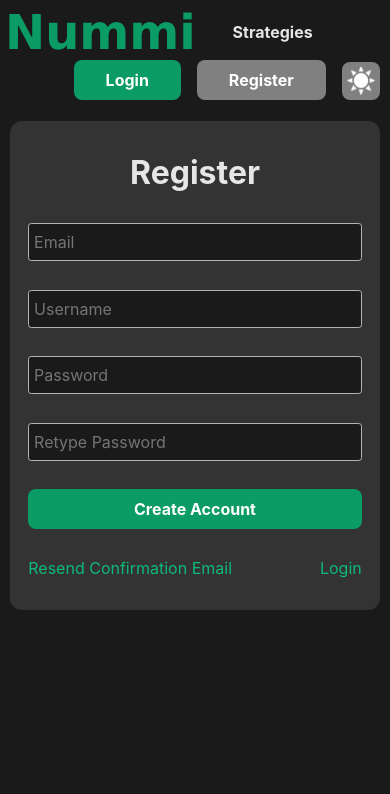
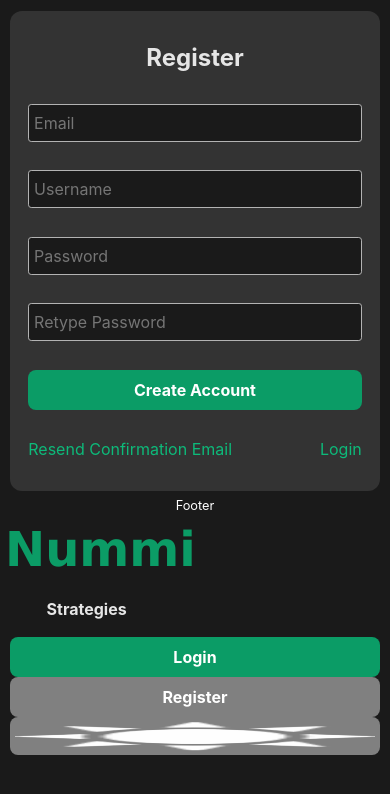
Before and after one commit to bmartin5263/Nummi-UI, a Next.js app: page /register in a window 390 px wide. Shown: the top 794 px of the page. Built offline with nearby package versions, Linux system fonts and the light colour scheme; no server answers.

Commit message:
make ui responsive

```diff
--- /dev/null
+++ b/components/footer.js
@@ -0,0 +1,13 @@
+import RowBreak from "./rowBreak";
+
+function Footer() {
+  return (
+    <>
+      <p style={{margin: ".6em auto", fontSize: ".8em"}}>
+        Footer
+      </p>
+    </>
+  );
+}
+
+export default Footer;
--- a/components/layout.js
+++ b/components/layout.js
@@ -2,15 +2,10 @@ import Head from 'next/head';
 import Navigation from './navigation';
 import { useContext } from "react";
 import ThemeContext from '../components/themeContext'
-import Banner from './banner';
-import useLog from '../hooks/useLog';
-
-export const siteTitle = 'Nummi';
+import Footer from './footer';
+import RowBreak from './rowBreak';
 
 export default function Layout({ children }) {
-  // const log = useLog("Layout");
-  // log("render layout");
-  const theme = useContext(ThemeContext);
   return (
     <>
       <Head>
@@ -28,6 +23,8 @@ export default function Layout({ children }) {
         <div className='flex-content'>
           <Navigation />
           <main>{children}</main>
+          <Footer/>
+          <RowBreak/>
         </div>
       </div>
     </>
--- a/components/textField.js
+++ b/components/textField.tsx
@@ -4,14 +4,22 @@ import { useState } from 'react';
 
 const log = useLog("TextField")
 
-function TextField({name, title, warning, type, className}) {
+type TextFieldProps = {
+  name: string,
+  title: string,
+  warning: string,
+  type: string,
+  className: string
+}
+
+function TextField({name, title, warning, type, className}: TextFieldProps) {
   const [text, setText] = useState("");
 
   const defaultStyle = {
     display: 'flex',
     flexWrap: 'wrap',
     width: '100%'
-  };
+  } as const;
 
   const handleChange = (event) => {
     let value = event.target.value;
--- a/pages/confirm-email.js
+++ b/pages/confirm-email.js
@@ -1,5 +1,4 @@
 import Head from 'next/head';
-import Layout, { siteTitle } from '../components/layout';
 import RowBreak from '../components/rowBreak';
 import nummiClient from '../util/nummiClient';
 import useLog from '../hooks/useLog';
--- a/pages/email-confirmation-sent.js
+++ b/pages/confirmation-email-sent.js
@@ -1,5 +1,4 @@
 import Head from 'next/head';
-import Layout, { siteTitle } from '../components/layout';
 import RowBreak from '../components/rowBreak';
 import nummiClient from '../util/nummiClient';
 import { useRouter } from 'next/router';
@@ -35,10 +34,9 @@ export default function EmailConfirmationSent() {
         <Banner className={(bannerError ? " banner-error" : " banner-disabled")}>
           {bannerError}
         </Banner>
-        <div className='flex-wrapped' style={{justifyContent: 'center', gap: ".5em"}}>
+        <div className='flex-wrapped' style={{justifyContent: 'center'}}>
           <RowBreak height={"14em"}></RowBreak>
-          <h1 className="center-header">Confirmation Email Sent</h1>
-          <RowBreak></RowBreak>
+          <h1 className="center-header">Confirmation Email Sent</h1><RowBreak height={"2em"}></RowBreak>
           <button className="button" onClick={handleResendEmail}>
             {clicked ? <span className='loader'></span> : "Resend Confirmation Email"}
           </button>
--- a/pages/index.js
+++ b/pages/index.js
@@ -1,12 +1,11 @@
 import Head from 'next/head';
-import Layout, { siteTitle } from '../components/layout';
 import RowBreak from '../components/rowBreak';
 
 export default function Home() {
   return (
       <>
         <Head>
-          <title>{siteTitle}</title>
+          <title>Nummi</title>
         </Head>
         <div className='flex-wrapped' style={{justifyContent: 'center'}}>
           <RowBreak height={"4em"}></RowBreak>
--- a/pages/register/index.js
+++ b/pages/register/index.js
@@ -83,7 +83,7 @@ function RegisterPage() {
     try {
       const res = await nummiClient.post("register", data);
       console.log(res.data);
-      router.push("/email-confirmation-sent?email=" + email)
+      router.push("/confirmation-email-sent?email=" + email)
     }
     catch (error) {
       const data = error.response?.data;
@@ -117,21 +117,17 @@ function RegisterPage() {
       <Head>
         <title>Register</title>
       </Head>
+      <article>
         <RowBreak height={".6em"}/>
         <Banner className={styles.banner + (bannerError ? " banner-error" : " banner-disabled")}>
           {bannerError}
         </Banner>
         <form id={styles.form} className='form-box' onSubmit={handleSubmit}>
-        <h1>Register</h1>
-        <RowBreak height=".8em"/>
-        <TextField className={styles.textField} name="email" title="Email" warning={emailError}/>
-        <RowBreak height=".6em"/>
-        <TextField className={styles.textField} name="username" title="Username" warning={usernameError}/>
-        <RowBreak height=".6em"/>
-        <TextField className={styles.textField} name="password" type="password" title="Password" warning={passwordError}/>
-        <RowBreak height=".6em"/>
-        <TextField className={styles.textField} name="retypedPassword" type="password" title="Retype Password" warning={retypedPasswordError}/>
-        <RowBreak height="1.8em"/>
+          <h1>Register</h1><RowBreak height=".8em"/>
+          <TextField className={styles.textField} name="email" title="Email" warning={emailError}/><RowBreak height=".6em"/>
+          <TextField className={styles.textField} name="username" title="Username" warning={usernameError}/><RowBreak height=".6em"/>
+          <TextField className={styles.textField} name="password" type="password" title="Password" warning={passwordError}/><RowBreak height=".6em"/>
+          <TextField className={styles.textField} name="retypedPassword" type="password" title="Retype Password" warning={retypedPasswordError}/><RowBreak height="1.8em"/>
           <button id={styles.registerButton} type="submit" className="button button-primary">
             Create Account{clicked && <span className='loader'></span>}
           </button>
@@ -141,6 +137,7 @@ function RegisterPage() {
             <Link href="/resend-confirmation-email" className='inline'>Resend Confirmation Email</Link>
           </div>
         </form>
+      </article>
     </>
   );
 }
--- a/styles/globals.scss
+++ b/styles/globals.scss
@@ -32,11 +32,6 @@ body.dark {
   transition: width .3s;
   width: 85%;
   margin: 0 auto;
-}
-
-.flex-content {
-  // display: flex;
-  // flex-wrap: wrap;
 }
 
 h1 {
@@ -82,18 +77,25 @@ input {
   color: white;
 }
 
+.flex-wrapped {
+  display: flex;
+  flex-wrap: wrap;
+}
+
+.flex-content {
+  display: flex;
+  flex-wrap: wrap;
+  // background-color: #660000;
+  justify-content: flex-start;
+}
+
 nav {
   display: flex;
-  margin: auto;
   flex-wrap: wrap;
+  flex-grow: 1;
   align-items: flex-end;
   margin-bottom: .5em;
   // background-color: #003265;
-}
-
-.flex-wrapped {
-  display: flex;
-  flex-wrap: wrap;
 }
 
 .row-break {
@@ -408,7 +410,10 @@ nav {
   }
 
   nav {
+    flex-direction: column;
+    align-items: flex-start;
     margin-bottom: .1em;
+    order: 10;
   }
 
   .banner {
--- a/styles/navigation.module.scss
+++ b/styles/navigation.module.scss
@@ -142,3 +142,23 @@
 :global(.dark) .logo:active {
   text-decoration: none;
 }
+
+@media screen and (max-width: 700px) {
+  #loginButton {
+    margin: 0;
+    flex-grow: 1;
+    width: 100%;
+  }
+
+  #registerButton {
+    margin: 0;
+    flex-grow: 1;
+    width: 100%;
+  }
+
+  #toggleDarkModeButton {
+    margin: 0;
+    flex-grow: 1;
+    width: 100%;
+  }
+}
```
Lines whose indentation alone changed are shown as unchanged.
